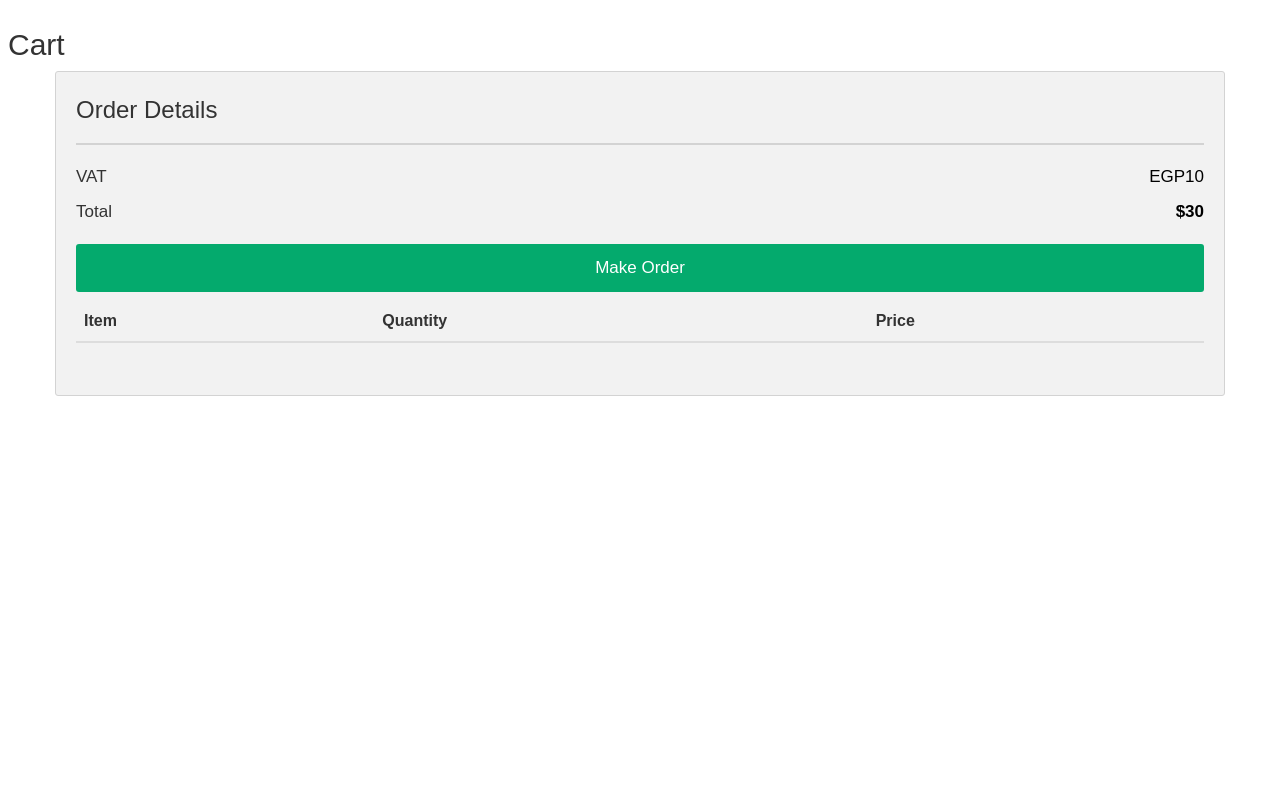
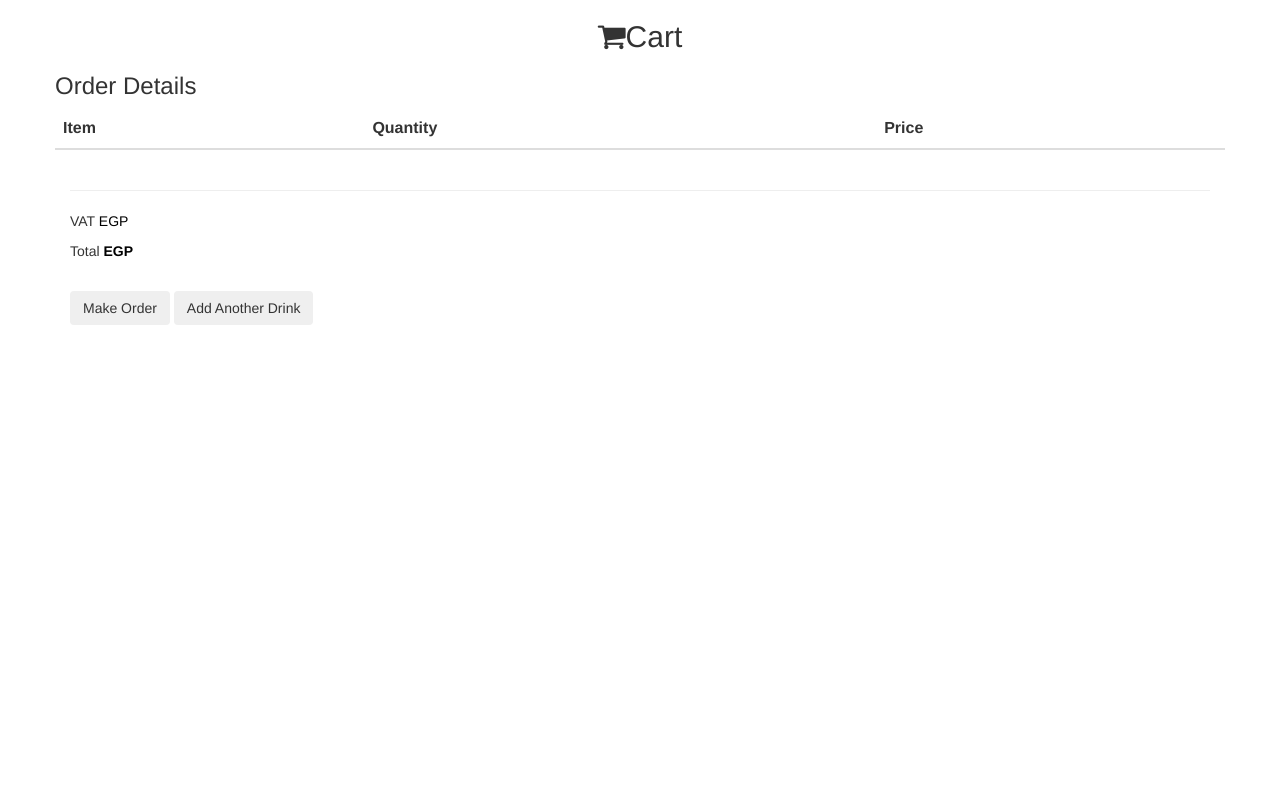
Before and after one commit to Marwan262/Coffee-Shop, a PHP site: page /cartPage.php in a window 1280 px wide. Run offline with PHP 8.4, Linux system fonts and the light colour scheme; lists and menus that the app fills with data are empty.

Commit message:
Update-Cart

```diff
--- a/Cart/cart.css
+++ /dev/null
@@ -1,103 +0,0 @@
-body {
-    font-family: Arial;
-    font-size: 17px;
-    padding: 8px;
-  }
-
-  * {
-    box-sizing: border-box;
-  }
-
-  .row {
-    display: -ms-flexbox; /* IE10 */
-    display: flex;
-    -ms-flex-wrap: wrap; /* IE10 */
-    flex-wrap: wrap;
-    margin: 0 -16px;
-  }
-
-  .col-25 {
-    -ms-flex: 25%; /* IE10 */
-    flex: 25%;
-  }
-
-  .col-50 {
-    -ms-flex: 50%; /* IE10 */
-    flex: 50%;
-  }
-
-  .col-75 {
-    -ms-flex: 75%; /* IE10 */
-    flex: 75%;
-  }
-
-  .col-25,
-  .col-50,
-  .col-75 {
-    padding: 0 16px;
-  }
-
-  .container {
-    background-color: #f2f2f2;
-    padding: 5px 20px 15px 20px;
-    border: 1px solid lightgrey;
-    border-radius: 3px;
-  }
-
-  input[type=text] {
-    width: 100%;
-    margin-bottom: 20px;
-    padding: 12px;
-    border: 1px solid #ccc;
-    border-radius: 3px;
-  }
-
-  label {
-    margin-bottom: 10px;
-    display: block;
-  }
-
-  .icon-container {
-    margin-bottom: 20px;
-    padding: 7px 0;
-    font-size: 24px;
-  }
-
-  .btn {
-    background-color: #04AA6D;
-    color: white;
-    padding: 12px;
-    margin: 10px 0;
-    border: none;
-    width: 100%;
-    border-radius: 3px;
-    cursor: pointer;
-    font-size: 17px;
-  }
-
-  .btn:hover {
-    background-color: #45a049;
-  }
-
-  a {
-    color: #2196F3;
-  }
-
-  hr {
-    border: 1px solid lightgrey;
-  }
-
-  span.price {
-    float: right;
-    color: grey;
-  }
-
-  /* Responsive layout - when the screen is less than 800px wide, make the two columns stack on top of each other instead of next to each other (also change the direction - make the "cart" column go on top) */
-  @media (max-width: 800px) {
-    .row {
-      flex-direction: column-reverse;
-    }
-    .col-25 {
-      margin-bottom: 20px;
-    }
-  }
--- a/Cart/cartPage.php
+++ b/Cart/cartPage.php
@@ -3,17 +3,19 @@
 <meta name="viewport" content="width=device-width, initial-scale=1">
 <link rel="stylesheet" href="https://maxcdn.bootstrapcdn.com/bootstrap/3.4.1/css/bootstrap.min.css">
 <link rel="stylesheet" href="https://cdnjs.cloudflare.com/ajax/libs/font-awesome/4.7.0/css/font-awesome.min.css">
-<link rel="stylesheet" href="cart.css">
+<link rel="stylesheet" href="cartPage.css">
 </head>
 <body>
-<h2>Cart</h2>
 <div class="row">
   <div class="col-75">
     <div class="container">
       <form action="/action_page.php">
 
         <div class="row">
+
           <div class="col-50">
+          <h2 style="text-align: center;"><i class="fa fa-shopping-cart"></i>Cart</h2>
+
           <h3>Order Details</h3>
           <table class="table">
           <thead>
@@ -23,6 +25,7 @@
               <th>Price</th>
             </tr>
           </thead>
+          </table>
 
 
 
@@ -32,10 +35,12 @@
     </div>
 
       <hr>
-      <p>VAT <span class="price" style="color:black">EGP10</span></p>
-      <p>Total <span class="price" style="color:black"><b>$30</b></span></p>
+      <p>VAT <span class="price" style="color:black">EGP</span></p>
+      <p>Total <span class="price" style="color:black"><b>EGP</b></span></p><br>
+      <input type="submit" value="Make Order" name="make-order" class="btn">
+      <input type="button" value="Add Another Drink" href="/COFFEE-SHOP/viewMenu.php" class="btn">
+
   </div>
-  <input type="submit" value="Make Order" class="btn">
 
 
       </form>
```
Also changed, not shown: php/classes.php (+0 -9 lines), php/menu.php (+6 -4 lines), viewMenu.php (+34 -30 lines). Lines whose indentation alone changed are shown as unchanged.
